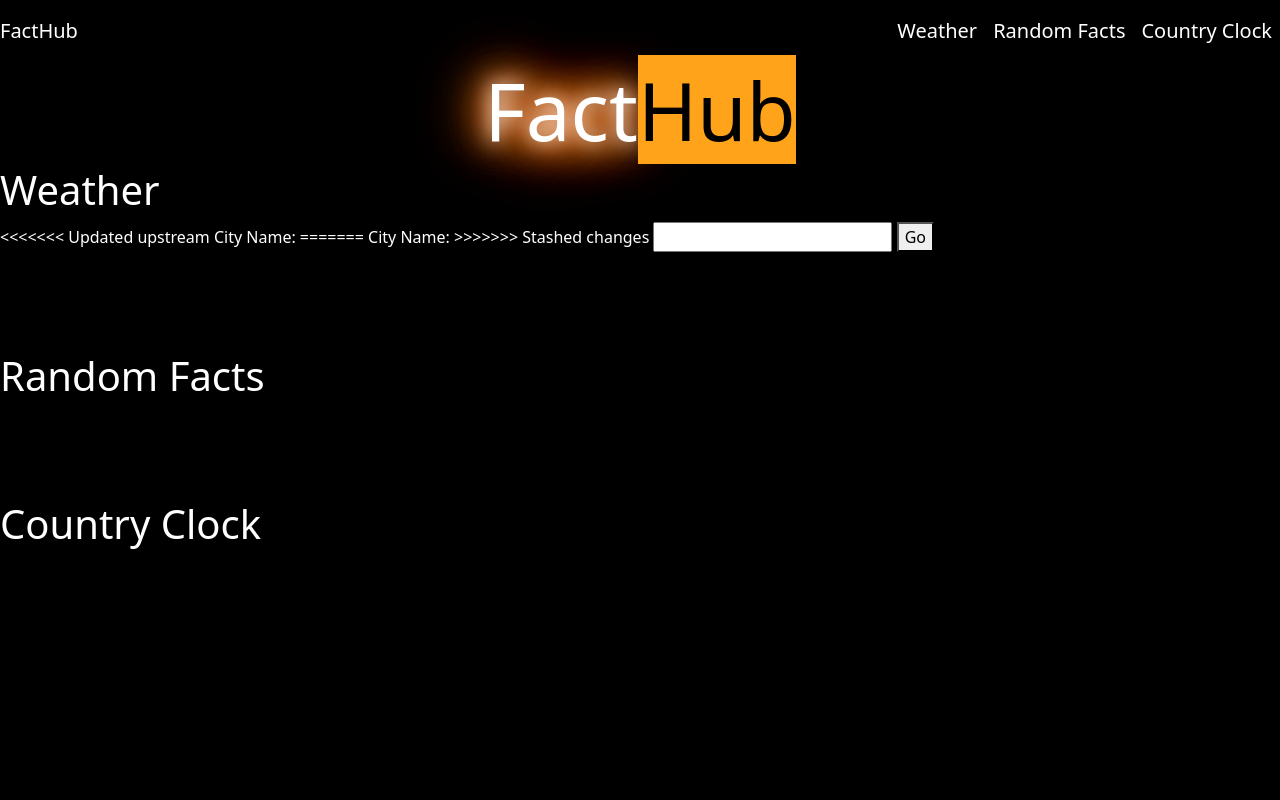
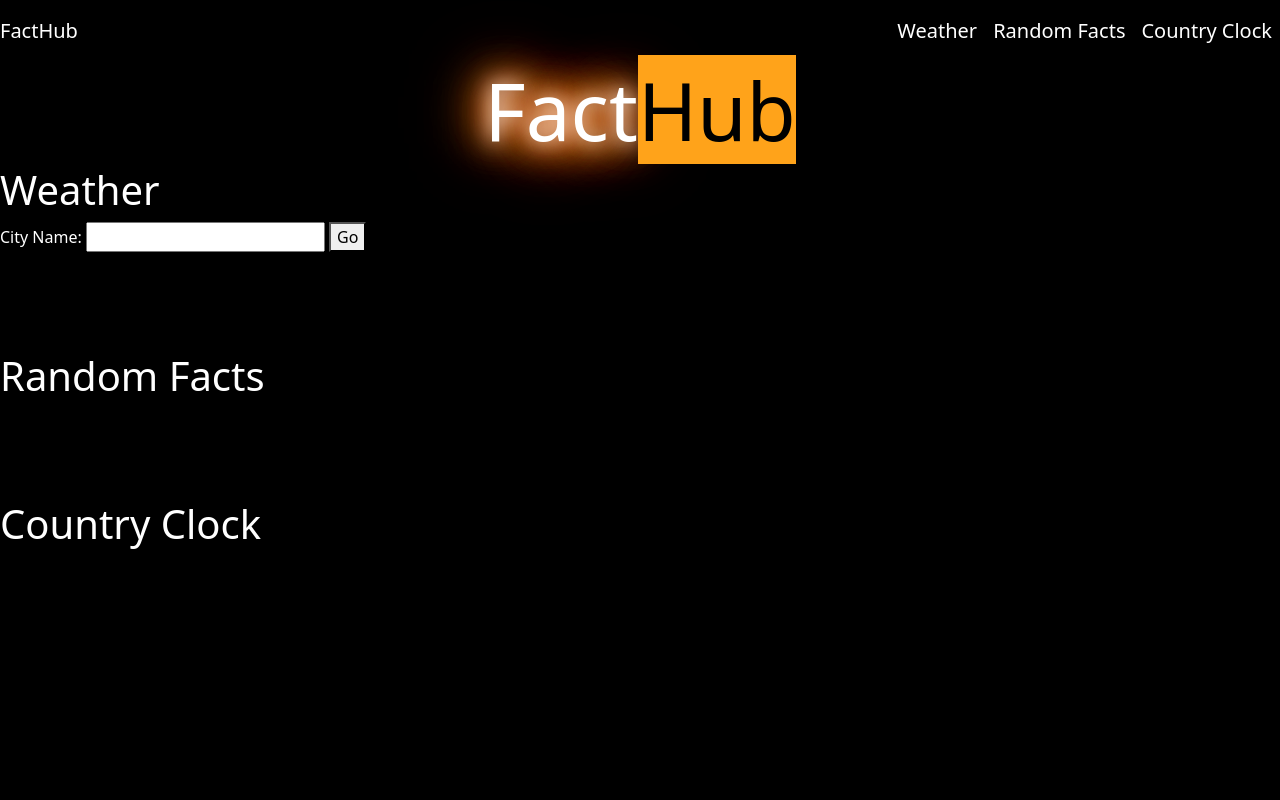
Before and after one commit to Kaspersyv/PROsjekt, a website: page Prosjekt/index.html in a window 1280 px wide. Shown: the top 800 px of the page. Drawn offline with nearby package versions, Linux system fonts and the light colour scheme.

```diff
--- a/Prosjekt/index.html
+++ b/Prosjekt/index.html
@@ -53,12 +53,7 @@
       <h1>Weather</h1>
 
       <form action="/" method="post">
-<<<<<<< Updated upstream
-
         <label for="cityInput" class="text-white">City Name: </label>
-=======
-        <label for="cityInput">City Name: </label>
->>>>>>> Stashed changes
         <input type="text" name="cityName" id="cityInput">
         <button type="submit">Go</button>
       </form>
```
